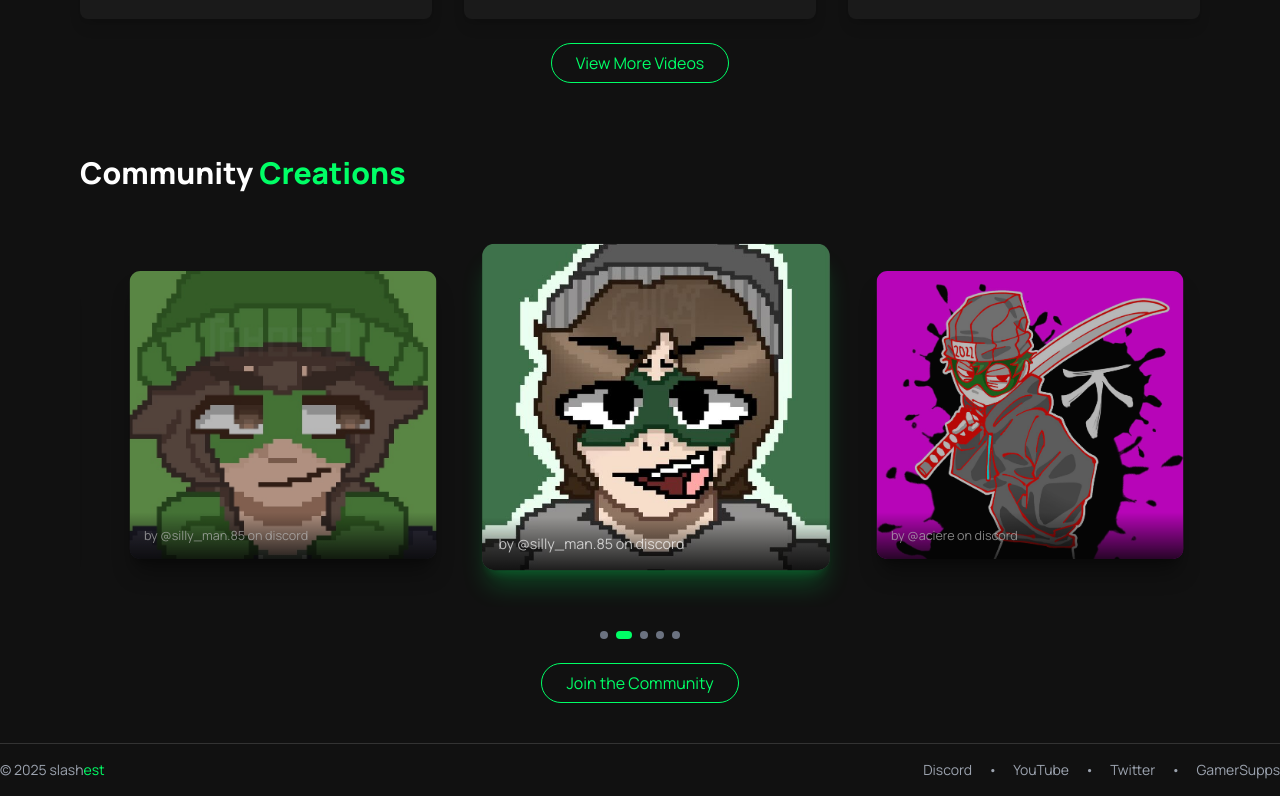
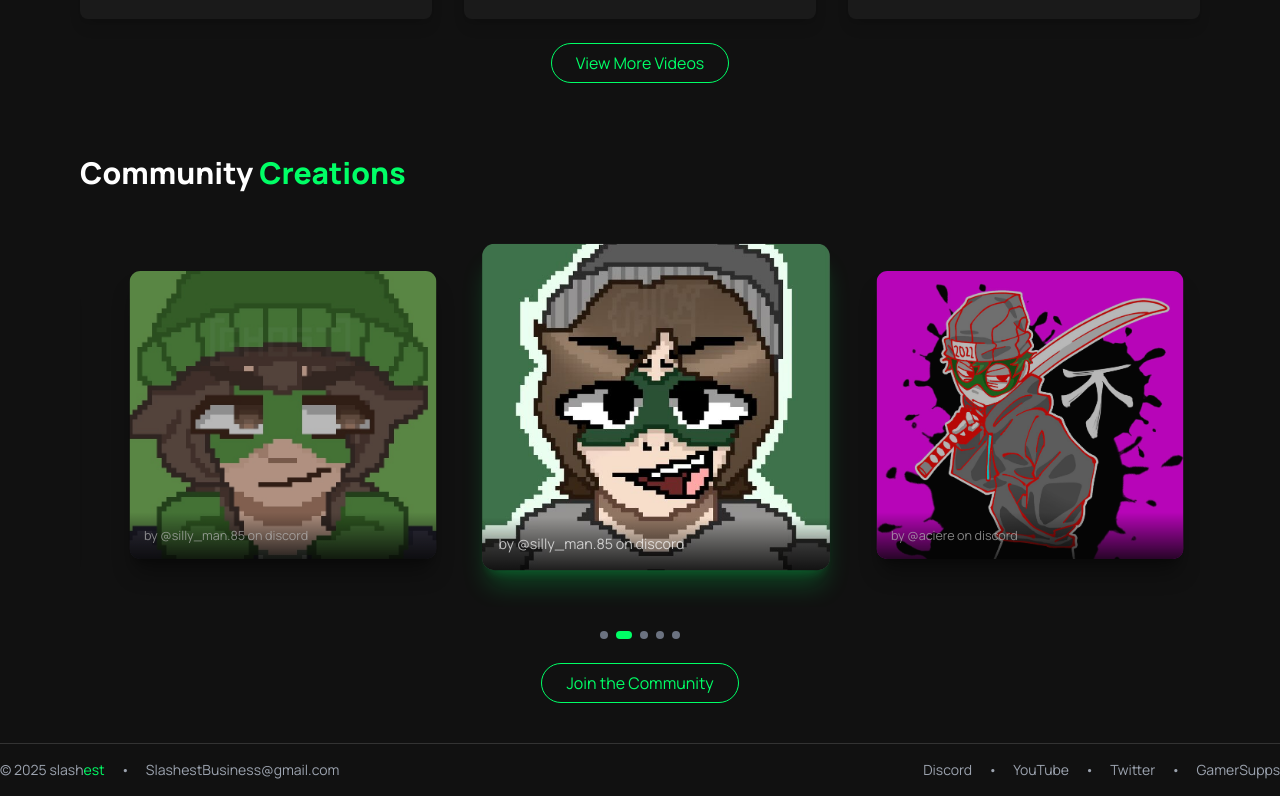
Before and after one commit to unhonourably/remoteaccess, a Next.js app: page / in a window 1280 px wide. Shown: the part 1132-1928 px from the top of the page. Built offline with nearby package versions, Linux system fonts and the light colour scheme; grey boxes are pictures that could not be loaded.

Commit message:
Add business email to footer

```diff
--- a/src/components/Footer.tsx
+++ b/src/components/Footer.tsx
@@ -6,6 +6,10 @@ export default function Footer() {
       <div className="max-w-7xl mx-auto flex flex-col md:flex-row justify-between items-center gap-4 text-sm text-gray-400">
         <div className="flex items-center gap-4">
           <span>© {new Date().getFullYear()} slash<span className="text-[#00ff66]">est</span></span>
+          <span>•</span>
+          <Link href="mailto:SlashestBusiness@gmail.com" className="hover:text-[#00ff66] transition-colors">
+            SlashestBusiness@gmail.com
+          </Link>
         </div>
 
         <div className="flex items-center gap-4">
```
